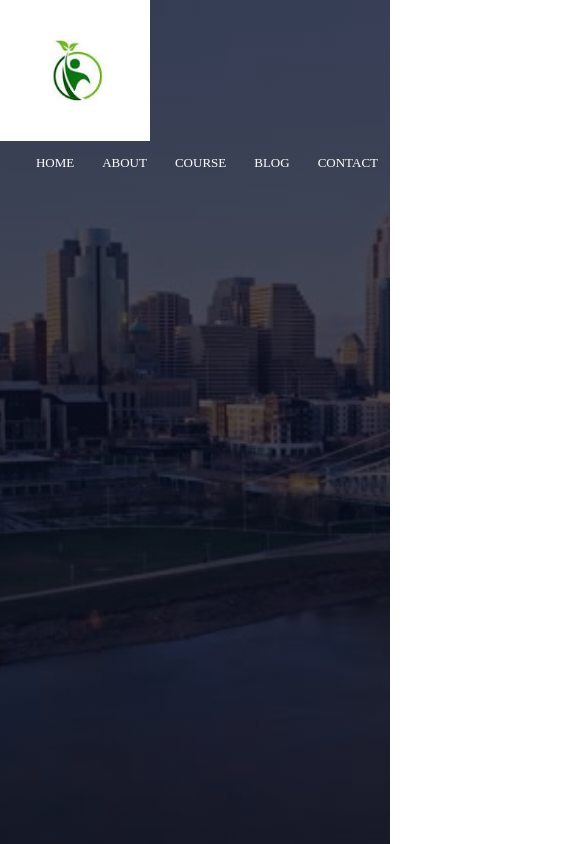
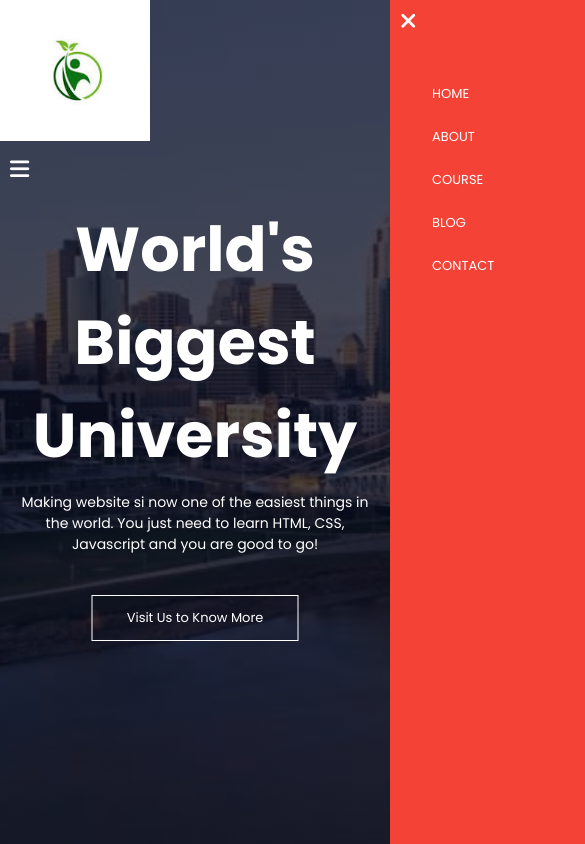
Before and after one commit to DHall29jnj/hello, a plain HTML site: page index.html in a window 390 px wide. Shown: the whole page, 585 px wide, since content can reach past the window. Drawn offline with Linux system fonts and the light colour scheme.

Commit message:
Header and Background

```diff
--- a/index.html
+++ b/index.html
@@ -5,12 +5,25 @@
     <meta name="viewport" content="width=device-width, initial-scale=1.0">
     <title>Emily Hall Nutrition</title>
     <link rel="stylesheet" href="style.css"/>
+    <link rel="preconnect" href="https://fonts.googleapis.com">
+    <link rel="preconnect" href="https://fonts.gstatic.com" crossorigin>
+    <link href="https://fonts.googleapis.com/css2?family=Poppins:ital,wght@0,
+    100;0,200;0,300;0,400;0,500;0,600;0,700;0,800;0,900;1,100;1,200;1,300;1,400;
+    1,500;1,600;1,700;1,800;1,900&display=swap"
+    rel="stylesheet">
+    <link rel="stylesheet" href="https://cdnjs.cloudflare.com/ajax/libs/font-awesome/6.7.2/css/all.min.css"
+    integrity="sha512-Evv84Mr4kqVGRNSgIGL/F/aIDqQb7xQ2vcrdIwxfjThSH8CSR7PBEakCr51Ck+w+/U6swU2Im1vVX0SVk9ABhg=="
+    crossorigin="anonymous"
+    referrerpolicy="no-referrer" />
 </head>
 <body>
     <section class="header">
         <nav>
             <a href="index.html"><img src="public/logo.jpg"></a>
+            <i class="fa fa-bars"></i>
             <div class="nav-links">
+                <i class="fa fa-xmark"></i>
+
                 <ul>
                     <li><a href="">HOME</a></li>
                     <li><a href="">ABOUT</a></li>
@@ -20,6 +33,13 @@
                 </ul>
             </div>
         </nav>
+    <div class="text-box">
+        <h1>World's Biggest University</h1>
+        <p>Making website si now one of the easiest things in the world.
+         You just need to learn HTML, CSS,<br>Javascript and you are good to go!
+        </p>
+        <a href="" class="hero-btn">Visit Us to Know More</a>
+    </div>
     </section>
 </body>
 </html>
--- a/style.css
+++ b/style.css
@@ -1,6 +1,7 @@
 *{
     margin: 0;
     padding: 0;
+    font-family: 'Poppins', sans-serif;
 }
 
 .header {
@@ -39,3 +40,86 @@ nav img {
     text-decoration: none;
     font-size: 13px;
 }
+
+.nav-links ul li::after{
+    content: '';
+    width: 0%;
+    height: 2px;
+    background: #f44336;
+    display: block;
+    margin: auto;
+    transition: 0.3s;
+}
+
+.nav-links ul li:hover::after{
+    width: 100%;
+}
+
+.text-box {
+    width: 90%;
+    color: #fff;
+    position: absolute;
+    top: 50%;
+    left: 50%;
+    transform: translate(-50%,-50%);
+    text-align: center;
+}
+.text-box h1{
+    font-size: 62px;
+}
+.text-box p{
+    margin: 10px 0 40px;
+    font-size: 14px;
+    color: #fff;
+}
+
+.hero-btn {
+    display: inline-block;
+    text-decoration: none;
+    color:#fff;
+    border: 1px solid #fff;
+    padding: 12px 34px;
+    font-size: 13px;
+    background: transparent;
+    position: relative;
+    cursor: pointer;
+}
+.hero-btn:hover{
+    border: 1px solid #f44336;
+    background: #f44336;
+    transition: 0.8s;
+}
+
+nav .fa{
+    display: none;
+}
+
+@media (max-width: 700px){
+text-box h1{
+    font-size: 20px;
+}
+
+.nav-links ul li{
+    display: block;
+}
+.nav-links {
+    position: absolute;
+    background: #f44336;
+    height: 100vh;
+    width: 200px;
+    top: 0;
+    right: -200px;
+    text-align: left;
+    z-index: 2;
+}
+nav .fa{
+    display: block;
+    color: #fff;
+    margin: 10px;
+    font-size: 22px;
+    cursor: pointer;
+}
+.nav-links ul{
+    padding: 30px;
+}
+}
```
